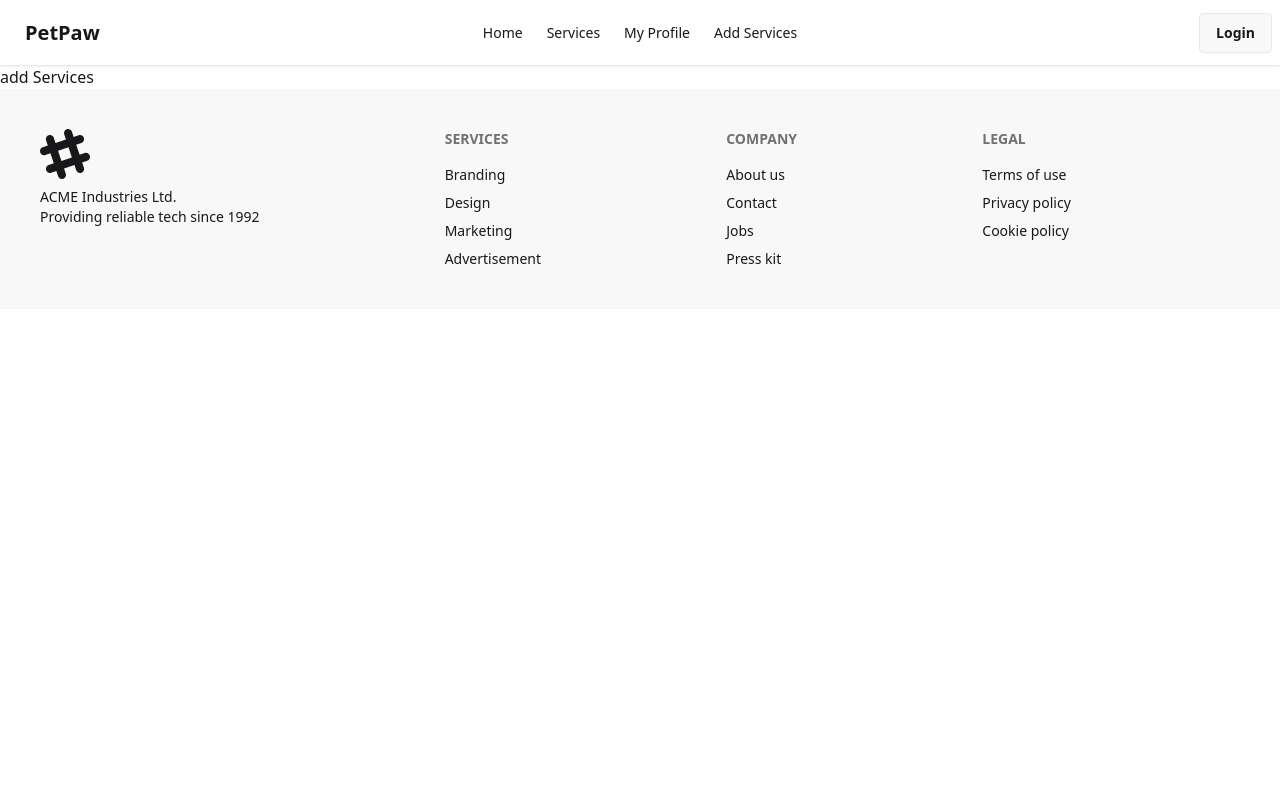
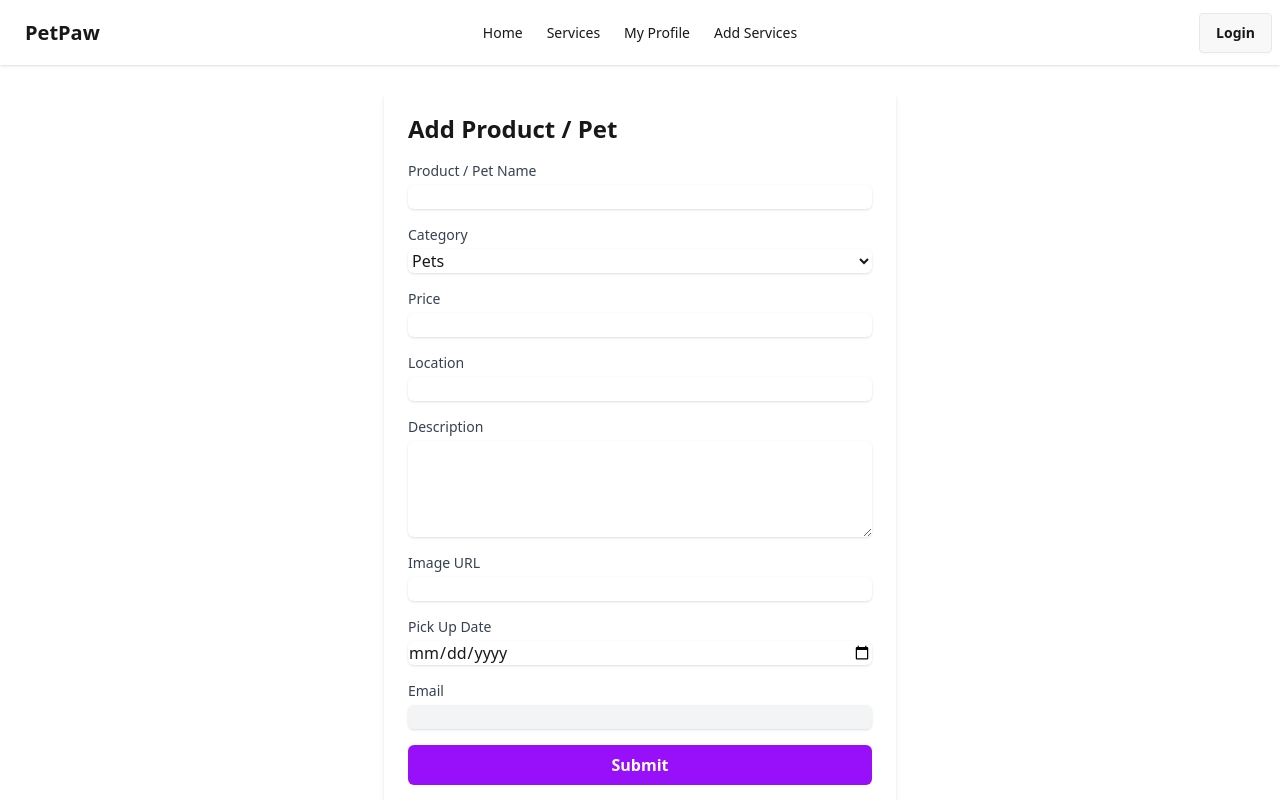
Before and after one commit to muhsinabdullah/Assignment-10-Frontend, a React (Vite) app: page /add-services in a window 1280 px wide. Shown: the top 800 px of the page. Built offline with nearby package versions, Linux system fonts and the light colour scheme; no server answers.

Commit message:
Add services section added

```diff
--- a/package.json
+++ b/package.json
@@ -11,6 +11,7 @@
   },
   "dependencies": {
     "@tailwindcss/vite": "^4.1.17",
+    "axios": "^1.13.2",
     "firebase": "^12.6.0",
     "motion": "^12.23.24",
     "react": "^19.2.0",
--- a/src/component/Navbar.jsx
+++ b/src/component/Navbar.jsx
@@ -34,7 +34,7 @@ const Navbar = () => {
                     <li><Link to={'/'}>Home</Link></li>
                     <li><Link to={'/services'}>Services</Link></li>
                     <li><Link to={'/profile'}>My Profile</Link></li>
-                    <li> <Link to={'add-services'}>Add Services</Link> </li>
+                    <li> <Link to={'/add-services'}>Add Services</Link> </li>
                 </ul>
             </div>
             {
--- a/src/pages/AddService.jsx
+++ b/src/pages/AddService.jsx
@@ -1,9 +1,156 @@
-import React from 'react';
+import React, { useContext } from 'react';
+import { AuthContext } from '../provider/AuthProvider';
+import axios from 'axios';
 
 const AddService = () => {
+
+    const {user} = useContext(AuthContext);
+    const handleSubmit = (e)=>{
+        e.preventDefault();
+
+        const form = e.target;
+
+        const name = form.name.value;
+        const category = form.category.value;
+        const price = parseInt(form.price.value);
+        const location = form.location.value;
+        const description = form.description.value;
+        const image = form.image.value;
+        const date = form.date.value;
+        const email = form.email.value;
+
+        const formData ={
+            name,
+            category,
+            price,
+            location,
+            description,
+            image,
+            date,
+            email,
+        }
+        axios.post('http://localhost:3000/services', formData)
+        .then(res =>{
+            console.log(res)
+        })
+    }
     return (
-        <div>
-            add Services
+        <div className="max-w-lg mx-auto p-6 bg-white shadow-md rounded-lg mt-6">
+            <h2 className="text-2xl font-semibold mb-4">Add Product / Pet</h2>
+            <form onSubmit={handleSubmit}  className="space-y-4">
+                {/* Product / Pet Name */}
+                <div>
+                    <label className="block text-sm font-medium text-gray-700">
+                        Product / Pet Name
+                    </label>
+                    <input
+                        type="text"
+                        name="name"
+                        className="mt-1 block w-full border-gray-300 rounded-md shadow-sm focus:ring-purple-500 focus:border-purple-500"
+                        required
+                    />
+                </div>
+
+                {/* Category */}
+                <div>
+                    <label className="block text-sm font-medium text-gray-700">
+                        Category
+                    </label>
+                    <select
+                        name="category"
+                        className="mt-1 block w-full border-gray-300 rounded-md shadow-sm focus:ring-purple-500 focus:border-purple-500"
+                    >
+                        <option value="pets">Pets</option>
+                        <option value="foods">Foods</option>
+                        <option value="accessories">Accessories</option>
+                        <option value="care products">Care Products</option>
+                    </select>
+                </div>
+
+                {/* Price */}
+                <div>
+                    <label className="block text-sm font-medium text-gray-700">
+                        Price
+                    </label>
+                    <input
+                        type="number"
+                        name="price"
+                        className={`mt-1 block w-full border-gray-300 rounded-md shadow-sm focus:ring-purple-500 focus:border-purple-500`}
+                        min="0"
+                    />
+                </div>
+
+                {/* Location */}
+                <div>
+                    <label className="block text-sm font-medium text-gray-700">
+                        Location
+                    </label>
+                    <input
+                        type="text"
+                        name="location"
+                        className="mt-1 block w-full border-gray-300 rounded-md shadow-sm focus:ring-purple-500 focus:border-purple-500"
+                        required
+                    />
+                </div>
+
+                {/* Description */}
+                <div>
+                    <label className="block text-sm font-medium text-gray-700">
+                        Description
+                    </label>
+                    <textarea
+                        name="description"
+                        rows="4"
+                        className="mt-1 block w-full border-gray-300 rounded-md shadow-sm focus:ring-purple-500 focus:border-purple-500"
+                    ></textarea>
+                </div>
+
+                {/* Image URL */}
+                <div>
+                    <label className="block text-sm font-medium text-gray-700">
+                        Image URL
+                    </label>
+                    <input
+                        type="text"
+                        name="image"
+                        className="mt-1 block w-full border-gray-300 rounded-md shadow-sm focus:ring-purple-500 focus:border-purple-500"
+                    />
+                </div>
+
+                {/* Date */}
+                <div>
+                    <label className="block text-sm font-medium text-gray-700">
+                        Pick Up Date
+                    </label>
+                    <input
+                        type="date"
+                        name="date"
+                        className="mt-1 block w-full border-gray-300 rounded-md shadow-sm focus:ring-purple-500 focus:border-purple-500"
+                    />
+                </div>
+
+                {/* Email (Read-only) */}
+                <div>
+                    <label className="block text-sm font-medium text-gray-700">
+                        Email
+                    </label>
+                    <input
+                    value={user?.email}
+                        type="email"
+                        name="email"
+                        readOnly
+                        className="mt-1 block w-full border-gray-300 rounded-md shadow-sm bg-gray-100 cursor-not-allowed"
+                    />
+                </div>
+
+                {/* Submit Button */}
+                <button
+                    type="submit"
+                    className="w-full py-2 px-4 bg-purple-600 text-white font-semibold rounded-md hover:bg-purple-700 transition duration-200"
+                >
+                    Submit
+                </button>
+            </form>
         </div>
     );
 };
--- a/src/router/Routers.jsx
+++ b/src/router/Routers.jsx
@@ -47,7 +47,7 @@ const router = createBrowserRouter([
         },
         {
             path: '/add-services',
-            Component: AddService,
+            element: <AddService></AddService>
         },
     ]
   },
```
Also changed, not shown: 1 other file (tests, documents, lock files or other folders).
